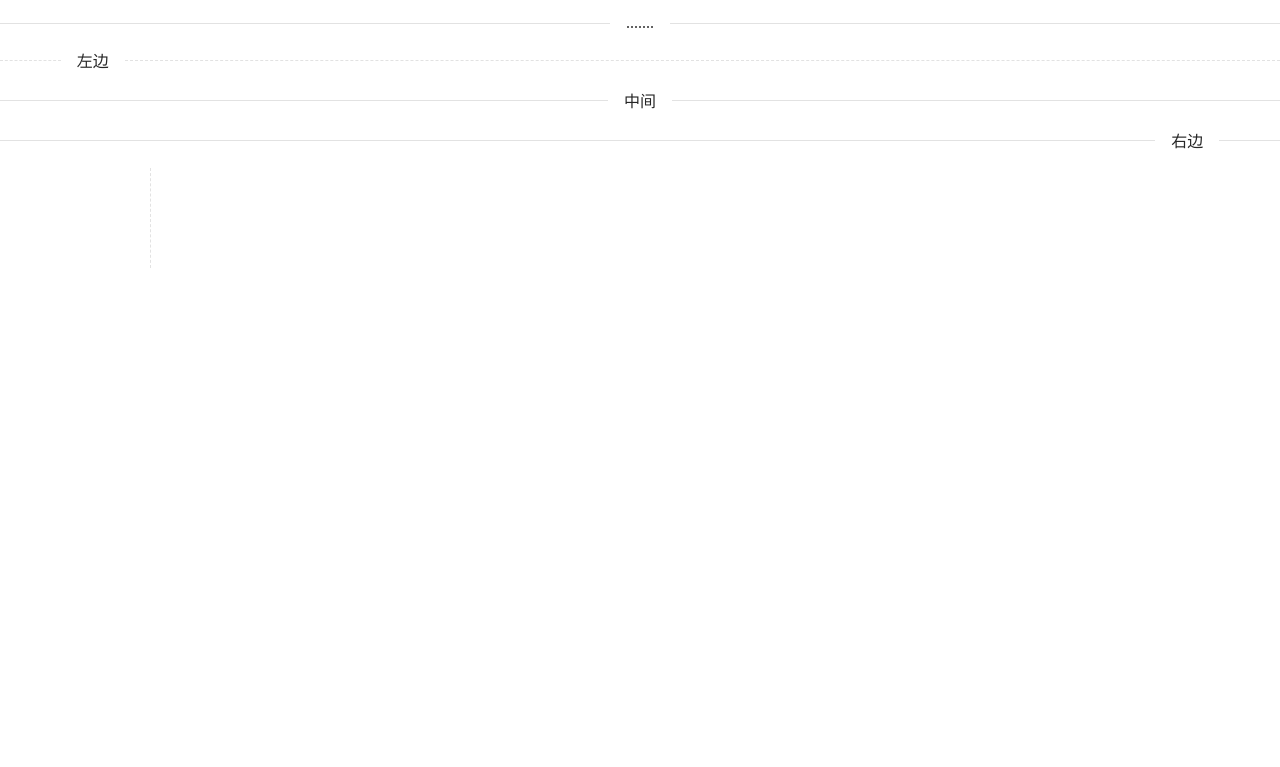
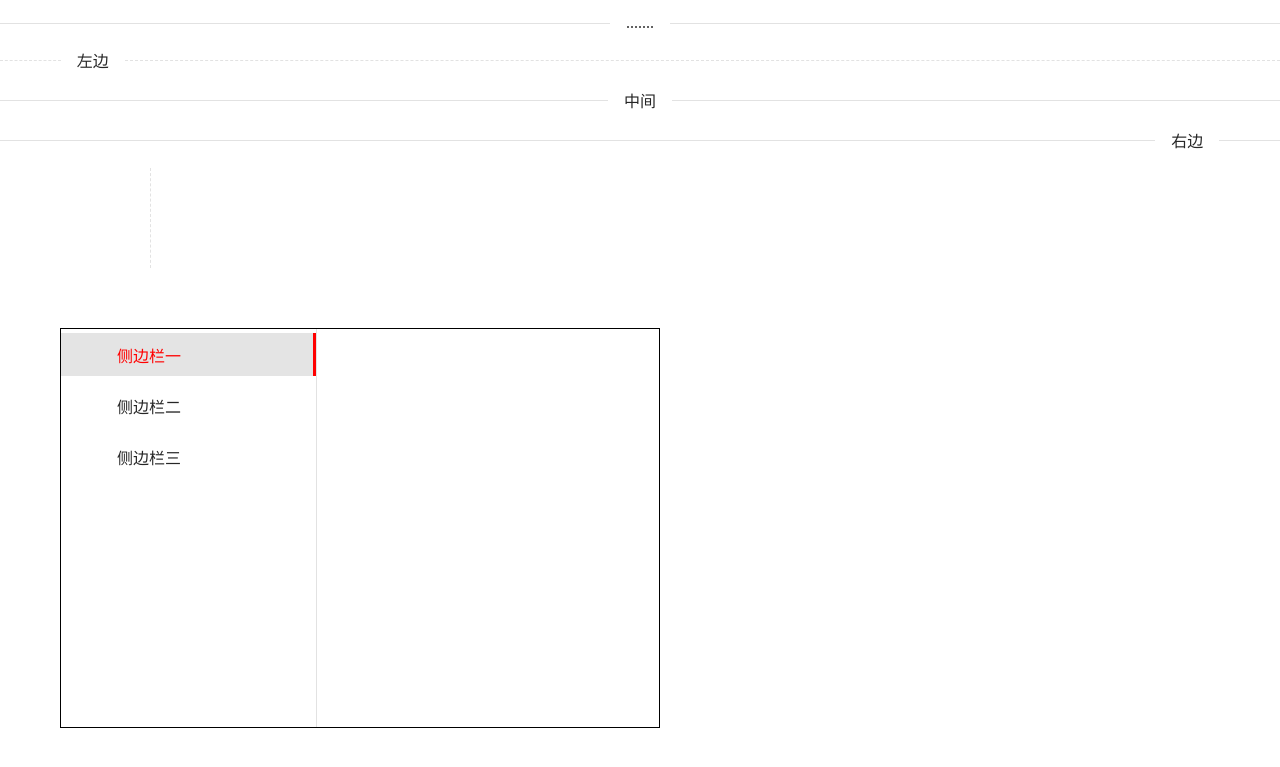
Before and after one commit to lovelts/tsl-ui, a Vue app: page / in a window 1280 px wide. Shown: the part 387-1154 px from the top of the page. Before the commit the page ends 800 px from the top, so only its background shows below. Built offline with nearby package versions, Linux system fonts and the light colour scheme.

Commit message:
完成menu组件

```diff
--- a/src/App.vue
+++ b/src/App.vue
@@ -1,7 +1,7 @@
 <!--
  * @Author: lts
  * @Date: 2021-03-08 12:54:13
- * @LastEditTime: 2021-03-09 13:26:20
+ * @LastEditTime: 2021-03-09 22:06:15
  * @FilePath: \my-cli-ui\src\App.vue
 -->
 <template>
@@ -71,6 +71,14 @@
       <ts-divider type="vertical" dashed />
     </div>
   </div>
+  <div :style="{ width: '600px', height: '400px' ,border:'1px solid black',margin:'60px' }">
+    <ts-menu defaultSelect="4">
+      <ts-menu-item icon="setting" myKey="4">侧边栏一</ts-menu-item>
+      <ts-menu-item icon="dianzan" myKey="5">侧边栏二</ts-menu-item>
+      <ts-menu-item icon="download" myKey="6">侧边栏三</ts-menu-item>
+    </ts-menu>
+    <!-- 1111 -->
+  </div>
 </template>
 
 <script>
@@ -79,6 +87,8 @@ import TsButton from "./Button.vue";
 import TsButtonGroup from "./ButtonGroup";
 import TsInput from "./Input";
 import TsDivider from "./Divider";
+import TsMenu from "./Menu";
+import TsMenuItem from './MenuItem'
 export default {
   name: "App",
   components: {
@@ -86,6 +96,8 @@ export default {
     TsButtonGroup,
     TsInput,
     TsDivider,
+    TsMenu,
+    TsMenuItem
   },
 
   setup() {
--- /dev/null
+++ b/src/Menu.vue
@@ -0,0 +1,47 @@
+<!--
+ * @Author: lts
+ * @Date: 2021-03-09 13:40:09
+ * @LastEditTime: 2021-03-09 22:15:03
+ * @FilePath: \my-cli-ui\src\Menu.vue
+-->
+<template>
+  <div class="ts-menu">
+    <slot></slot>
+  </div>
+</template>
+<script>
+import { defineComponent, provide, ref } from "vue";
+export default defineComponent({
+  name: "Menu",
+  props: {
+    defaultSelect: String,
+  },
+  setup(props) {
+    const activeKey = ref(props.defaultSelect);
+    provide('activeKey',activeKey)
+    const keys = ref(["1", "2", "3"]);
+    const handleClick = (currentKey) => {
+      activeKey.value = currentKey;
+    };
+    provide('handleClick',handleClick)
+    return {
+      handleClick,
+      keys,
+      activeKey,
+    };
+  },
+});
+</script>
+<style lang="less" scoped>
+.ts-menu {
+  text-align: left;
+  position: relative;
+  display: flex;
+  width: 256px;
+  height: 100%;
+  border-right: 1px;
+  border-right-style: solid;
+  border-color: #e2e2e2;
+  flex-direction: column;
+}
+</style>
--- /dev/null
+++ b/src/MenuItem.vue
@@ -0,0 +1,104 @@
+<!--
+ * @Author: lts
+ * @Date: 2021-03-09 15:16:35
+ * @LastEditTime: 2021-03-09 22:15:41
+ * @FilePath: \my-cli-ui\src\MenuItem.vue
+-->
+<template lang="">
+    <div
+      class="ts-menu-item"
+      :class="{'active':injectKey === myKey}"
+      @click="handleItemClick(myKey)"
+    >
+      <span class="ts-menu-item-text">
+          <ts-icon class="menu-item-icon" v-if="icon" :name="icon"/>
+          <slot/>
+      </span>
+    </div>
+</template>
+<script>
+import { defineComponent, inject, ref } from "vue";
+import TsIcon from "./Icon";
+export default defineComponent({
+  name: "MenuItem",
+  components: {
+    TsIcon,
+  },
+  props: {
+    myKey: {
+      type: String,
+    },
+    activeKey: String,
+    icon: String,
+  },
+  setup() {
+    let injectKey = ref(inject("activeKey"));
+    let handleClick = inject("handleClick");
+    const handleItemClick = (myKey) => {
+      // 修改父组件的activeKey的状态
+      handleClick(myKey);
+    };
+    return {
+      handleItemClick,
+      injectKey,
+    };
+  },
+});
+</script>
+<style lang="less" scoped>
+@active-color: red;
+@active-bgc: rgb(228, 228, 228);
+.ts-menu-item {
+  cursor: pointer;
+  position: relative;
+  width: 100%;
+  overflow: hidden;
+  white-space: nowrap;
+  text-overflow: ellipsis;
+  word-break: break-all;
+  font-size: 16px;
+  color: rgba(0, 0, 0, 0.85);
+  // height: 30px;
+  margin: 4px 0;
+  padding: 0.6em 24px 0.6em 32px;
+  transition: all 0.15s linear;
+  &:hover {
+    color: @active-color;
+    fill: red;
+  }
+  &::after {
+    position: absolute;
+    top: 0;
+    right: 0;
+    bottom: 0;
+    border-right: 3px solid @active-color;
+    transform: scaleY(0.0001);
+    opacity: 0;
+    transition: transform 0.15s;
+    content: "";
+    border-right-style: solid;
+    border-right-width: 3px;
+    border-color: @active-color;
+  }
+  &.active {
+    background-color: @active-bgc;
+    color: @active-color;
+    &::after {
+      transform: scaleY(1);
+      opacity: 1;
+    }
+    .menu-item-icon {
+      fill: @active-color;
+    }
+  }
+  .ts-menu-item-text {
+    text-align: left;
+    display: flex;
+    align-items: center;
+    > .menu-item-icon {
+      margin-right: 0.5em;
+      margin-top: 1px;
+    }
+  }
+}
+</style>
```
